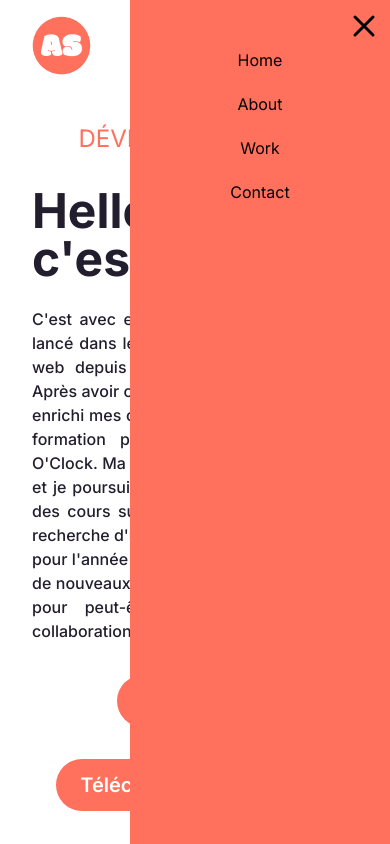
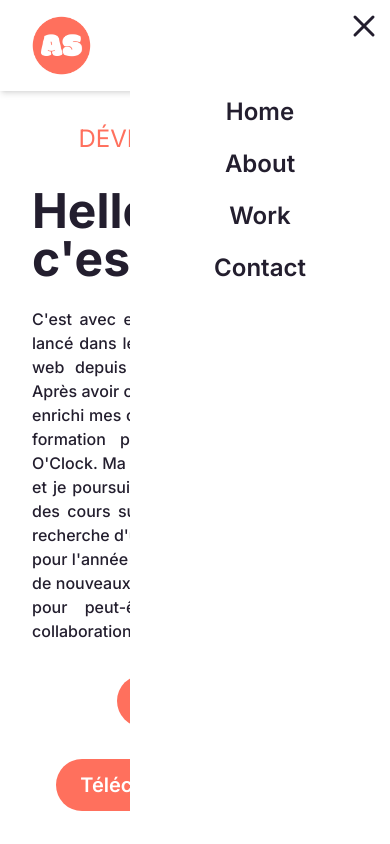
Before and after one commit to Antoine-Savreux/portfolio, a Next.js app: page / in a window 390 px wide. Both pictures are taken after a click on the button 348 px from the left and 42 px from the top of the page. Shown: the top 844 px of the page. Built offline with nearby package versions, Linux system fonts and the light colour scheme.

Commit message:
feat/homepage fully integrated mobile home page

```diff
--- a/src/components/Footer.tsx
+++ b/src/components/Footer.tsx
@@ -7,7 +7,9 @@ export default function Footer() {
         <Github className=" text-primary" size={28} />
         <Linkedin className="text-primary" size={28} />
       </div>
-      <p className="text-primary">copyright 2024</p>
+      <p className="text-primary text-xs">
+        Designed and built by Antoine Savreux
+      </p>
     </footer>
   );
 }
--- a/src/components/Header.tsx
+++ b/src/components/Header.tsx
@@ -4,7 +4,7 @@ import SwitchTheme from "./SwitchTheme";
 
 export default function Header() {
   return (
-    <header className="flex items-center justify-between py-2 px-6">
+    <header className="flex items-center justify-between py-2 px-6 shadow-md">
       {/* Logo */}
       <Logo />
       <div className="flex space-x-2">
--- a/src/components/NavMenu.tsx
+++ b/src/components/NavMenu.tsx
@@ -2,7 +2,7 @@
 
 import { Menu, X } from "lucide-react";
 import Link from "next/link";
-import { useState } from "react";
+import { useRef, useState, useEffect } from "react";
 
 type NavLink = {
   name: string;
@@ -18,11 +18,43 @@ const NAVLINKS: NavLink[] = [
 
 export default function NavMenu() {
   const [isOpen, setIsOpen] = useState(false);
+  const navRef = useRef<HTMLDivElement>(null);
+
+  useEffect(() => {
+    function handleClickOutsideMouse(event: MouseEvent) {
+      if (
+        navRef.current &&
+        !navRef.current.contains(event.target as Node) &&
+        isOpen
+      ) {
+        setIsOpen(false);
+      }
+    }
+
+    function handleClickOutsideTouch(event: TouchEvent) {
+      if (
+        navRef.current &&
+        !navRef.current.contains(event.target as Node) &&
+        isOpen
+      ) {
+        setIsOpen(false);
+      }
+    }
+
+    document.addEventListener("mousedown", handleClickOutsideMouse);
+    document.addEventListener("touchstart", handleClickOutsideTouch);
+
+    return () => {
+      document.removeEventListener("mousedown", handleClickOutsideMouse);
+      document.removeEventListener("touchstart", handleClickOutsideTouch);
+    };
+  }, [isOpen]);
   return (
     <nav
+      ref={navRef}
       className={
         isOpen
-          ? " bg-slate-200 absolute flex flex-col right-0 top-0 p-12 h-screen w-2/3 bg-primary"
+          ? "absolute flex flex-col right-0 top-0 pt-24 h-screen w-2/3 bg-bgNavMenu"
           : ""
       }
     >
@@ -33,7 +65,11 @@ export default function NavMenu() {
       >
         {NAVLINKS.map((link) => (
           <li key={link.link}>
-            <Link href={link.link} onClick={() => setIsOpen(false)}>
+            <Link
+              className="text-secondary text-2xl font-semibold"
+              href={link.link}
+              onClick={() => setIsOpen(false)}
+            >
               {link.name}
             </Link>
           </li>
@@ -41,9 +77,12 @@ export default function NavMenu() {
       </ul>
       <button onClick={() => setIsOpen(!isOpen)}>
         {isOpen ? (
-          <X className="md:hidden absolute top-2 right-2" size={36} />
+          <X
+            className="md:hidden absolute top-2 right-2 text-secondary"
+            size={36}
+          />
         ) : (
-          <Menu className="md:hidden" size={36} />
+          <Menu className="md:hidden text-secondary" size={36} />
         )}
       </button>
     </nav>
--- a/src/components/SwitchTheme.tsx
+++ b/src/components/SwitchTheme.tsx
@@ -1,5 +1,5 @@
 import { Sun } from "lucide-react";
 
 export default function SwitchTheme() {
-  return <Sun size={36} />;
+  return <Sun size={36} className="text-secondary" />;
 }
--- a/tailwind.config.ts
+++ b/tailwind.config.ts
@@ -22,6 +22,7 @@ const config: Config = {
       bgCard: "#f8fafc",
       borderCard: "#f1f5f9",
       textLightCard: "#6b7280",
+      bgNavMenu: "#ffffff",
     },
   },
   plugins: [],
```
